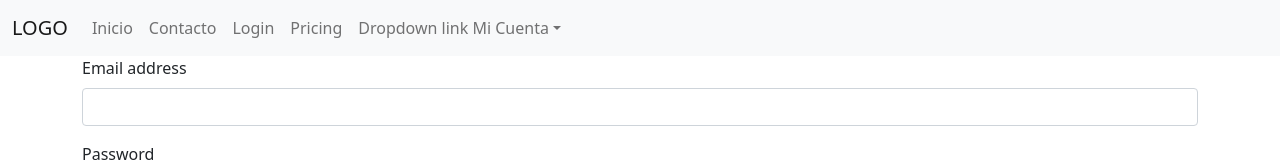
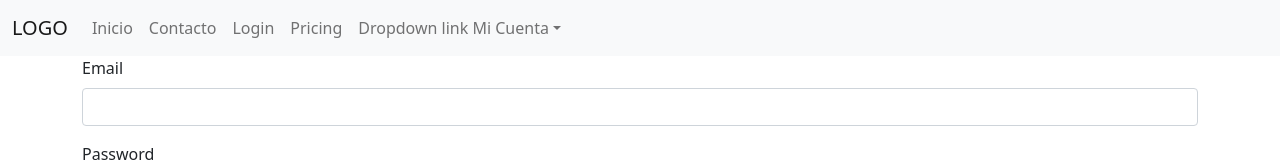
Before and after one commit to ElianaFlorencia/TP_Parcial_Plataformas_Supernova_Club, a React (Vite) app: page /Login in a window 1280 px wide. Shown: the top 162 px of the page. Built offline with nearby package versions, Linux system fonts and the light colour scheme.

Commit message:
update changes

```diff
--- a/src/pages/Inicio.jsx
+++ b/src/pages/Inicio.jsx
@@ -1,7 +1,12 @@
 export const Inicio = () => {
 
     return (
-        <h1> Bienvenido </h1>
+        <>
+            <h1>Bienvenido</h1>
+            <p>Acá van a aparecer las cards con los distintos festivales.</p>
+        </>
+
+
     )
 
 
--- a/src/pages/Login.jsx
+++ b/src/pages/Login.jsx
@@ -16,7 +16,7 @@ export const Login = () => {
         <form onSubmit= {(e) => e.preventDefault()}>
 
             <div className="mb-3">
-                <label htmlFor="exampleInputEmail1" className="form-label">Email address</label>
+                <label htmlFor="exampleInputEmail1" className="form-label">Email</label>
                 <input type="email" className="form-control" id="exampleInputEmail1" aria-describedby="emailHelp"/>
 
             </div>
```
